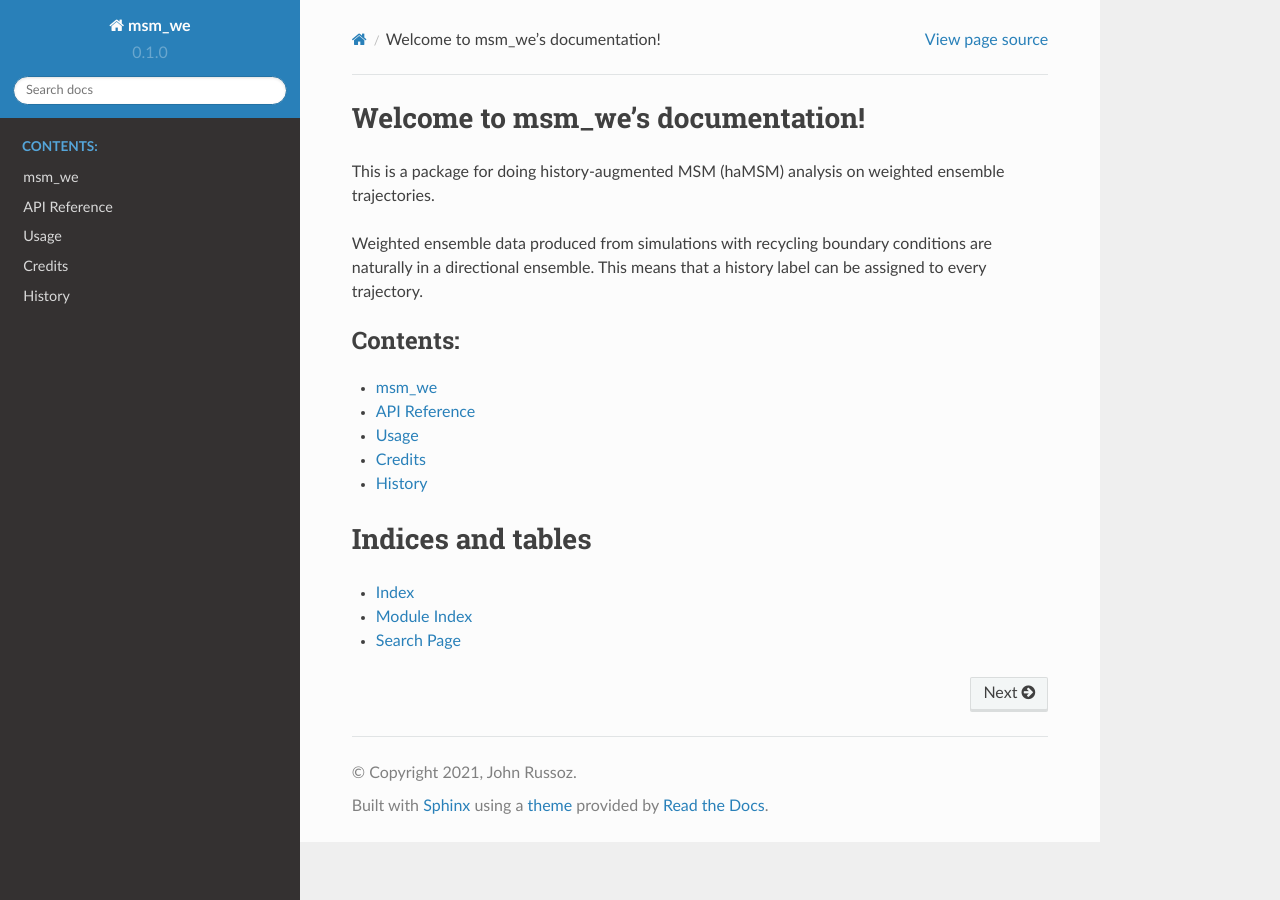
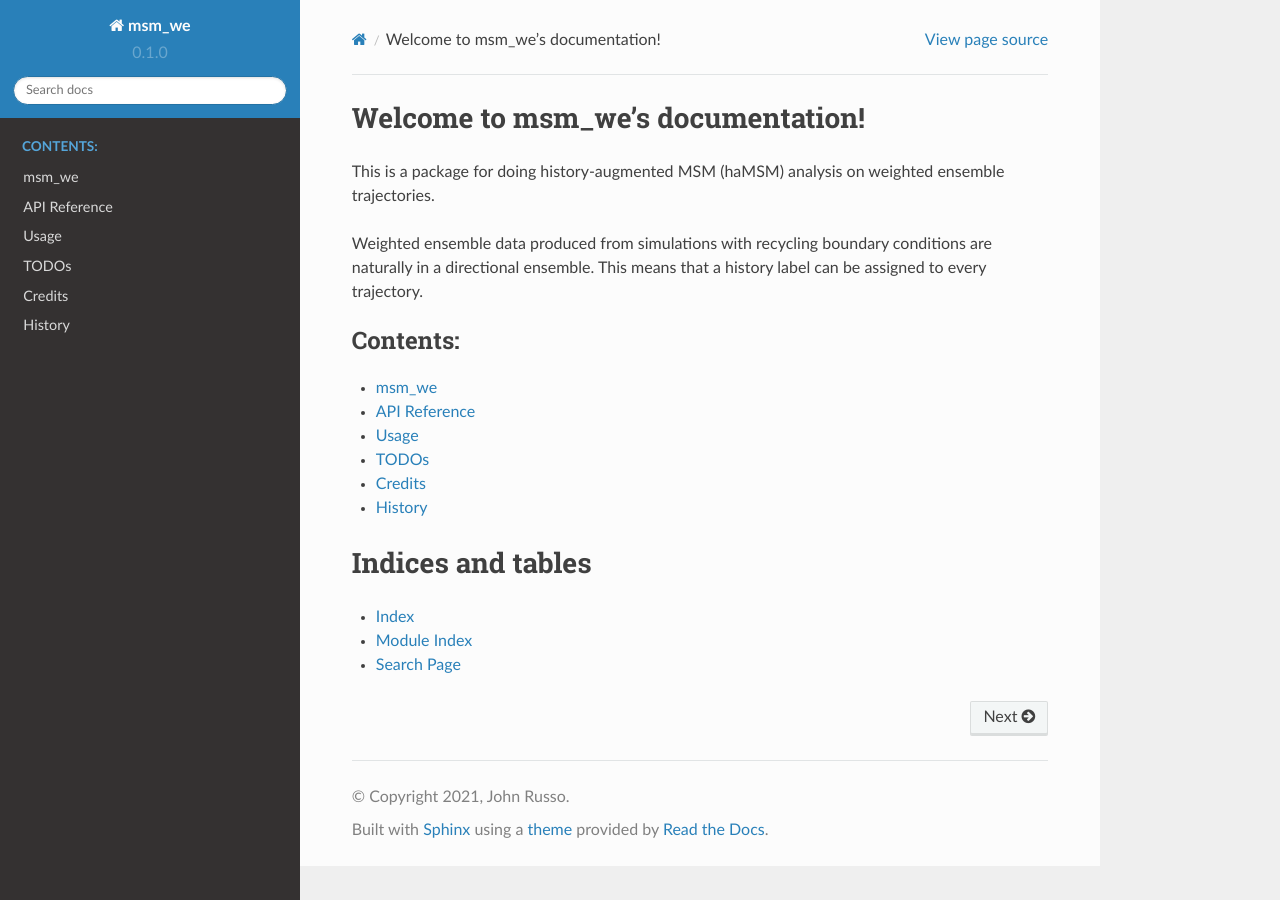
Before and after one commit to jdrusso/msm_we, a Sphinx documentation site: the page built from docs/index.rst, in a window 1280 px wide. Built offline with Sphinx 7.4.7 and the Read the Docs theme 2.0.0, drawn with Linux system fonts in a browser that asks for light colours.

```diff
--- /dev/null
+++ b/docs/code_todos.rst
@@ -0,0 +1,5 @@
+============
+TODOs
+============
+
+.. todolist::
--- a/docs/conf.py
+++ b/docs/conf.py
@@ -31,7 +31,14 @@ import msm_we
 
 # Add any Sphinx extension module names here, as strings. They can be
 # extensions coming with Sphinx (named 'sphinx.ext.*') or your custom ones.
-extensions = ['sphinx.ext.autodoc', 'sphinx.ext.viewcode', 'sphinx.ext.napoleon', 'sphinx.ext.todo']
+extensions = ['sphinx.ext.autodoc', 'sphinx.ext.viewcode', 'sphinx.ext.napoleon',
+              'sphinx.ext.todo', 'sphinx.ext.autosummary']
+autodoc_typehints = 'description'
+# autoclass_content = 'both'
+autodoc_member_order = 'bysource'
+
+# autodoc_default_flags = ['methods']
+autosummary_generate = True
 
 # Add any paths that contain templates here, relative to this directory.
 templates_path = ['_templates']
@@ -47,7 +54,7 @@ master_doc = 'index'
 
 # General information about the project.
 project = 'msm_we'
-copyright = "2021, John Russoz"
+copyright = "2021, John Russo"
 author = "John Russo, Jeremy Copperman"
 
 # The version info for the project you're documenting, acts as replacement
@@ -76,6 +83,7 @@ pygments_style = 'sphinx'
 
 # If true, `todo` and `todoList` produce output, else they produce nothing.
 todo_include_todos = True
+todo_link_only = False
 
 
 # -- Options for HTML output -------------------------------------------
@@ -160,3 +168,12 @@ texinfo_documents = [
      'One line description of project.',
      'Miscellaneous'),
 ]
+
+# # -------- Document __init__ ------------
+# def skip(app, what, name, obj, would_skip, options):
+#     if name == "__init__":
+#         return False
+#     return would_skip
+#
+# def setup(app):
+#     app.connect("autodoc-skip-member", skip)
--- a/docs/index.rst
+++ b/docs/index.rst
@@ -15,6 +15,7 @@ This means that a history label can be assigned to every trajectory.
    readme
    api
    usage
+   code_todos
    authors
    history
 
```
Also changed, not shown: docs/api.rst (+8 -0 lines).
